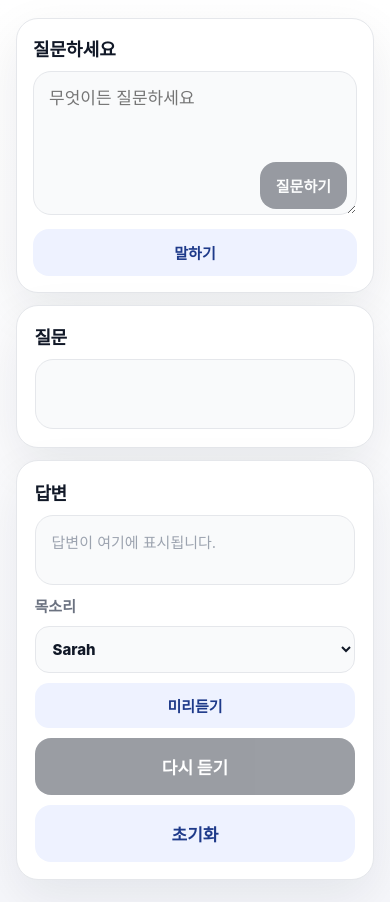
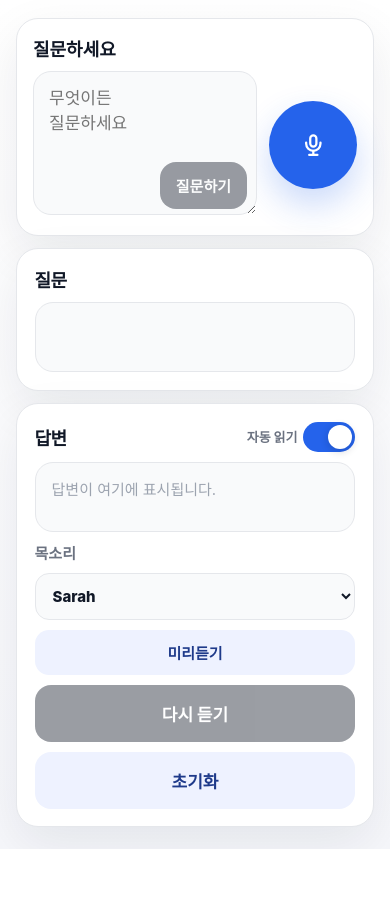
Before and after one commit to swc9803/gpt-stt, a Next.js app: page / in a window 390 px wide. After the commit the page ends 849 px from the top, so only its background shows below. Built offline with nearby package versions, Linux system fonts and the light colour scheme.

Commit message:
feat: add auto-read toggle functionality and enhance UI for answer display

```diff
--- a/app/globals.scss
+++ b/app/globals.scss
@@ -151,6 +151,17 @@ select {
   }
 }
 
+.answerHeader {
+  display: flex;
+  align-items: center;
+  justify-content: space-between;
+  gap: 12px;
+
+  h2 {
+    margin: 0;
+  }
+}
+
 .empty {
   color: #9ca3af;
 }
@@ -176,8 +187,8 @@ select {
 
 .composerRow {
   display: grid;
-  grid-template-columns: minmax(0, 1fr) auto;
-  gap: 10px;
+  grid-template-columns: minmax(0, 1fr) clamp(92px, 20vw, 124px);
+  gap: 12px;
   align-items: stretch;
 }
 
@@ -229,14 +240,43 @@ select {
 }
 
 .smallMicButton {
-  min-width: 92px;
-  background: #eef2ff;
-  color: #1e3a8a;
+  width: 100%;
+  min-width: 0;
+  aspect-ratio: 1;
+  align-self: center;
+  border-radius: 999px;
+  display: grid;
+  place-items: center;
+  background: #2563eb;
+  color: white;
+  box-shadow: 0 16px 34px rgba(37, 99, 235, 0.24);
+  transition: transform 140ms ease, box-shadow 140ms ease, background 140ms ease;
+
+  &:active {
+    transform: scale(0.97);
+  }
 
   &.recording {
-    background: #fff1f2;
-    color: #991b1b;
+    background: #dc2626;
+    box-shadow: 0 16px 34px rgba(220, 38, 38, 0.22);
   }
+}
+
+.micIcon {
+  width: 44%;
+  height: 44%;
+  fill: none;
+  stroke: currentColor;
+  stroke-linecap: round;
+  stroke-linejoin: round;
+  stroke-width: 2.2;
+}
+
+.stopIcon {
+  width: 34%;
+  aspect-ratio: 1;
+  border-radius: 6px;
+  background: currentColor;
 }
 
 .actions {
@@ -255,6 +295,20 @@ select {
   grid-template-columns: auto minmax(0, 1fr) auto;
   gap: 10px;
   align-items: center;
+}
+
+.answerToggle {
+  display: inline-grid;
+  grid-template-columns: auto auto;
+  gap: 8px;
+  align-items: center;
+  cursor: pointer;
+  white-space: nowrap;
+}
+
+.toggleRow {
+  grid-template-columns: auto minmax(0, 1fr) auto;
+  cursor: pointer;
 }
 
 .voiceLabel {
@@ -279,6 +333,52 @@ select {
     opacity: 0.5;
     cursor: not-allowed;
   }
+}
+
+.toggleInput {
+  position: absolute;
+  inline-size: 1px;
+  block-size: 1px;
+  opacity: 0;
+  pointer-events: none;
+}
+
+.toggleTrack {
+  width: 58px;
+  height: 32px;
+  border-radius: 999px;
+  background: #d1d5db;
+  padding: 3px;
+  display: flex;
+  align-items: center;
+  transition: background 140ms ease;
+}
+
+.toggleThumb {
+  width: 26px;
+  height: 26px;
+  border-radius: 999px;
+  background: white;
+  box-shadow: 0 2px 8px rgba(17, 24, 39, 0.2);
+  transition: transform 140ms ease;
+}
+
+.toggleInput:checked + .toggleTrack {
+  background: #2563eb;
+}
+
+.toggleInput:checked + .toggleTrack .toggleThumb {
+  transform: translateX(26px);
+}
+
+.toggleInput:focus-visible + .toggleTrack {
+  outline: 3px solid rgba(37, 99, 235, 0.28);
+  outline-offset: 3px;
+}
+
+.toggleInput:disabled + .toggleTrack {
+  opacity: 0.5;
+  cursor: not-allowed;
 }
 
 .voicePreview {
@@ -480,9 +580,12 @@ select {
   }
 
   .actions,
-  .composerRow,
   .voiceRow {
     grid-template-columns: 1fr;
+  }
+
+  .composerRow {
+    grid-template-columns: minmax(0, 1fr) 88px;
   }
 
   .smallMicButton,
@@ -491,6 +594,28 @@ select {
     width: 100%;
   }
 
+  .answerToggle {
+    gap: 6px;
+
+    .voiceLabel {
+      font-size: 13px;
+    }
+  }
+
+  .toggleTrack {
+    width: 52px;
+    height: 30px;
+  }
+
+  .toggleThumb {
+    width: 24px;
+    height: 24px;
+  }
+
+  .toggleInput:checked + .toggleTrack .toggleThumb {
+    transform: translateX(22px);
+  }
+
   .card {
     border-radius: 22px;
   }
--- a/app/voice-assistant.tsx
+++ b/app/voice-assistant.tsx
@@ -49,6 +49,7 @@ const SILENCE_THRESHOLD = 0.018;
 const HISTORY_KEY = 'gpt-stt-history-v1';
 const SW_CLEANUP_KEY = 'gpt-stt-sw-cleaned-v1';
 const TTS_VOICE_KEY = 'gpt-stt-elevenlabs-voice-v1';
+const AUTO_READ_KEY = 'gpt-stt-auto-read-v1';
 const MAX_HISTORY_SESSIONS = 8;
 const MAX_CONTEXT_TURNS = 4;
 const ENABLE_OPENAI_STT_FALLBACK = process.env.NEXT_PUBLIC_ENABLE_OPENAI_STT_FALLBACK === 'true';
@@ -315,6 +316,7 @@ export default function VoiceAssistant() {
   const [autoStopReady, setAutoStopReady] = useState(false);
   const [typedQuestion, setTypedQuestion] = useState('');
   const [serverTtsEnabled, setServerTtsEnabled] = useState(true);
+  const [autoReadEnabled, setAutoReadEnabled] = useState(true);
   const [ttsVoices, setTtsVoices] = useState<ElevenLabsVoiceOption[]>(ELEVENLABS_VOICE_OPTIONS);
   const [selectedTtsVoice, setSelectedTtsVoice] = useState<ElevenLabsVoiceId>(DEFAULT_ELEVENLABS_VOICE_ID);
   const recorderRef = useRef<MediaRecorder | null>(null);
@@ -360,6 +362,9 @@ export default function VoiceAssistant() {
         window.localStorage.removeItem(HISTORY_KEY);
       }
     }
+
+    const savedAutoRead = window.localStorage.getItem(AUTO_READ_KEY);
+    if (savedAutoRead !== null) setAutoReadEnabled(savedAutoRead !== 'false');
 
     void loadTtsConfig();
 
@@ -412,6 +417,12 @@ export default function VoiceAssistant() {
     if (!isElevenLabsVoiceId(voiceId)) return;
     setSelectedTtsVoice(voiceId);
     window.localStorage.setItem(TTS_VOICE_KEY, voiceId);
+  }
+
+  function toggleAutoRead(enabled: boolean) {
+    setAutoReadEnabled(enabled);
+    window.localStorage.setItem(AUTO_READ_KEY, String(enabled));
+    if (!enabled) audioRef.current?.pause();
   }
 
   function previewVoice() {
@@ -557,7 +568,7 @@ export default function VoiceAssistant() {
 
     setAnswer(finalReply);
     addHistory(cleanText, finalReply, context.sessionId);
-    void speak(finalReply);
+    if (autoReadEnabled) void speak(finalReply);
   }
 
   function startSilenceMonitor(stream: MediaStream) {
@@ -877,7 +888,16 @@ export default function VoiceAssistant() {
                 disabled={!['idle', 'recording', 'speaking'].includes(step)}
                 aria-label={step === 'recording' ? '끝' : '말하기'}
               >
-                {step === 'recording' ? '끝' : '말하기'}
+                {step === 'recording' ? (
+                  <span className="stopIcon" aria-hidden="true" />
+                ) : (
+                  <svg className="micIcon" viewBox="0 0 24 24" aria-hidden="true">
+                    <path d="M12 14a3 3 0 0 0 3-3V6a3 3 0 0 0-6 0v5a3 3 0 0 0 3 3Z" />
+                    <path d="M19 10v1a7 7 0 0 1-14 0v-1" />
+                    <path d="M12 18v4" />
+                    <path d="M8 22h8" />
+                  </svg>
+                )}
               </button>
             </div>
             {statusText(step, autoStopReady) ? <div className="status compactStatus" role="status">{statusText(step, autoStopReady)}</div> : null}
@@ -893,7 +913,22 @@ export default function VoiceAssistant() {
         </section>
 
         <section className="panel card">
-          <h2>답변</h2>
+          <div className="answerHeader">
+            <h2>답변</h2>
+            <label className="answerToggle">
+              <span className="voiceLabel">자동 읽기</span>
+              <input
+                className="toggleInput"
+                type="checkbox"
+                checked={autoReadEnabled}
+                onChange={(event) => toggleAutoRead(event.target.checked)}
+                disabled={!serverTtsEnabled}
+              />
+              <span className="toggleTrack" aria-hidden="true">
+                <span className="toggleThumb" />
+              </span>
+            </label>
+          </div>
           <div className={`bubble answerBubble ${answer ? '' : 'empty'}`}>
             {answer ? renderLinkedText(answer) : '답변이 여기에 표시됩니다.'}
           </div>
```
